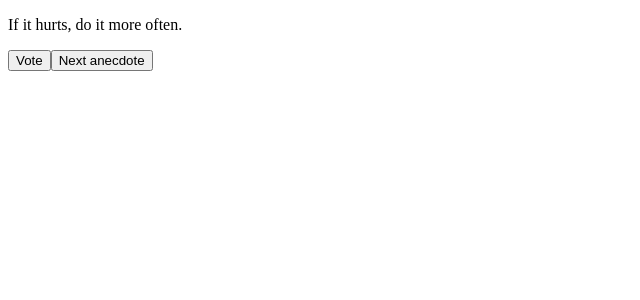
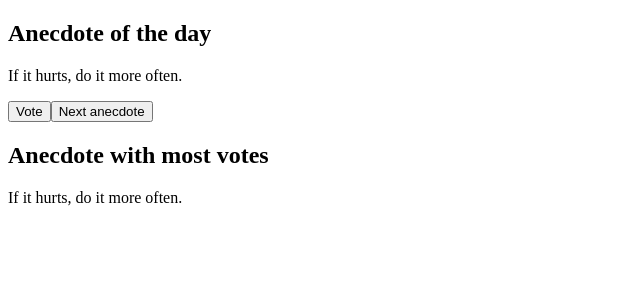
Before and after one commit to DiotheWind/anecdotes, a React (Vite) app: page / in a window 1280 px wide. Shown: the top 300 px of the page, without its empty margins (0-640 px from the left). Built offline with nearby package versions, Linux system fonts and the light colour scheme.

Commit message:
Add section to display anecdotes  with most votes

```diff
--- a/src/App.jsx
+++ b/src/App.jsx
@@ -26,12 +26,26 @@ const App = () => {
     addVotes(newVotes)
   }
 
+  function getIndexofMostVotes() {
+    const num = votes.indexOf(Math.max(...votes))
+    return num
+
+  }
+
   return (
-    <div>
-      <p>{anecdotes[selected]}</p>
-      <button onClick={vote}>Vote</button>
-      <button onClick={selectAnecdote}>Next anecdote</button>
-    </div>
+    <>
+      <div>
+        <h2>Anecdote of the day</h2>
+        <p>{anecdotes[selected]}</p>
+        <button onClick={vote}>Vote</button>
+        <button onClick={selectAnecdote}>Next anecdote</button>
+      </div>
+
+      <div>
+        <h2>Anecdote with most votes</h2>
+        <p>{anecdotes[getIndexofMostVotes()]}</p>
+      </div>
+    </>
   )
 }
 
```
